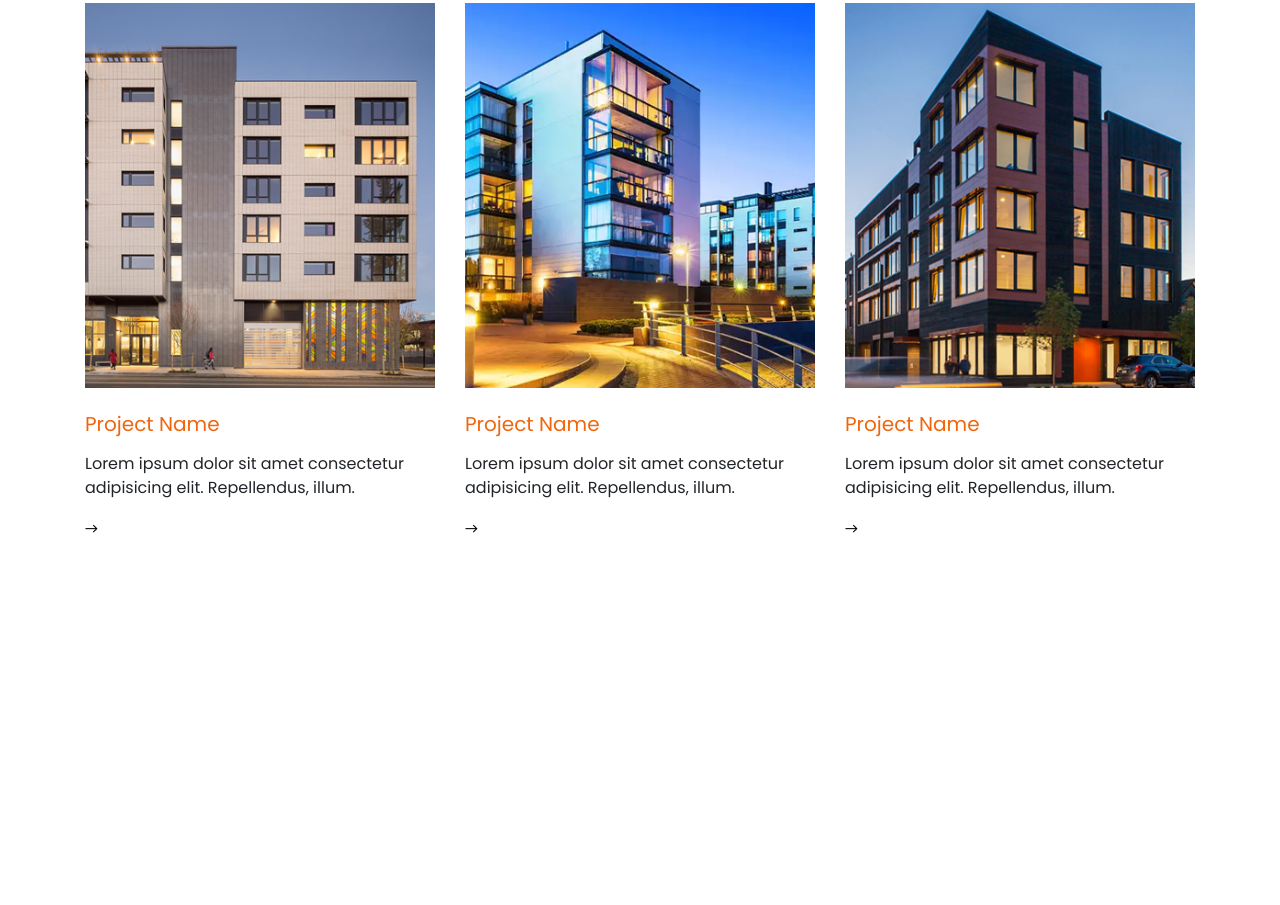
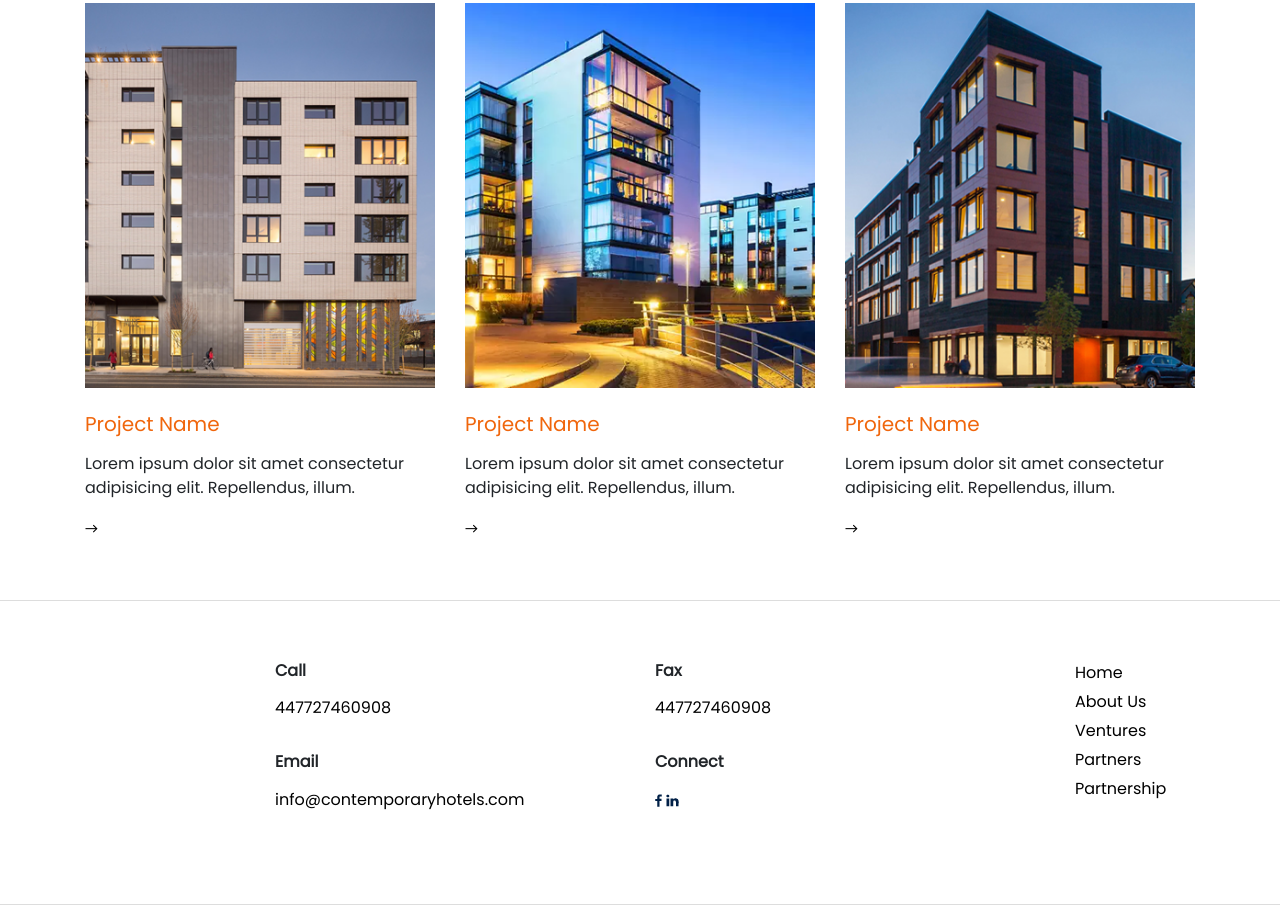
Before and after one commit to dilshad-shibin/dotweb-Project, a plain HTML site: page index.html in a window 1280 px wide. Shown: the part 1812-2717 px from the top of the page. Before the commit the page ends 2412 px from the top, so only its background shows below. Drawn offline with nearby package versions, Linux system fonts and the light colour scheme.

Commit message:
footer added

```diff
--- a/assets/css/style.css
+++ b/assets/css/style.css
@@ -76,3 +76,31 @@ h4 {
 .project-names {
     color: rgb(240, 102, 12);
 }
+
+.footer-border {
+    float: left;
+    width: 100%;
+    border-top: 1px solid #ddd;
+    border-bottom: 1px solid #ddd;
+    padding: 60px 0;
+}
+
+.footer-bodys {
+    margin-bottom: 2rem;
+}
+
+.footer-bodys a {
+    color: #000 !important;
+}
+
+.footer-bodys h6 {
+    font-weight: 700;
+}
+
+.footer-bodys ul {
+    list-style: none;
+}
+
+.footer-bodys ul li {
+    padding-bottom: 5px;
+}
--- a/index.html
+++ b/index.html
@@ -165,6 +165,47 @@
         </div>
     </section>
 
+    <!-- Footer -->
+    <footer class="footer-border">
+        <div class="container">
+            <div class="row">
+                <div class="col-md-2"></div>
+                <div class="col-md-4">
+                    <div class="footer-bodys">
+                        <h6 class="mb-3">Call</h6>
+                        <a href="tel:447727460908">447727460908</a>
+                    </div>
+                    <div class="footer-bodys">
+                        <h6 class="mb-3">Email</h6>
+                        <a href="mailto:info@contemporaryhotels.com">info@contemporaryhotels.com</a>
+                    </div>
+                </div>
+                <div class="col-md-4">
+                    <div class="footer-bodys">
+                        <h6 class="mb-3">Fax</h6>
+                        <a href="tel:447727460908">447727460908</a>
+                    </div>
+                    <div class="footer-bodys">
+                        <h6 class="mb-3">Connect</h6>
+                        <a href=""><img src="assets/img/images/fb-icon.png" alt=""></a>
+                        <a href=""><img src="assets/img/images/linlin-icon.png" alt=""></a>
+                    </div>
+                </div>
+                <div class="col-md-2">
+                    <div class="footer-bodys">
+                        <ul>
+                            <li><a href="index.html">Home</a></li>
+                            <li><a href="#about-section">About Us</a></li>
+                            <li><a href="#ventures-section">Ventures</a></li>
+                            <li><a href="./">Partners</a></li>
+                            <li><a href="./">Partnership</a></li>
+                        </ul>
+                    </div>
+                </div>
+            </div>
+        </div>
+    </footer>
+
 
     <!-- scripts Files-->
     <script src="assets/js/jquery-3.5.1.slim.min.js"></script>
```
